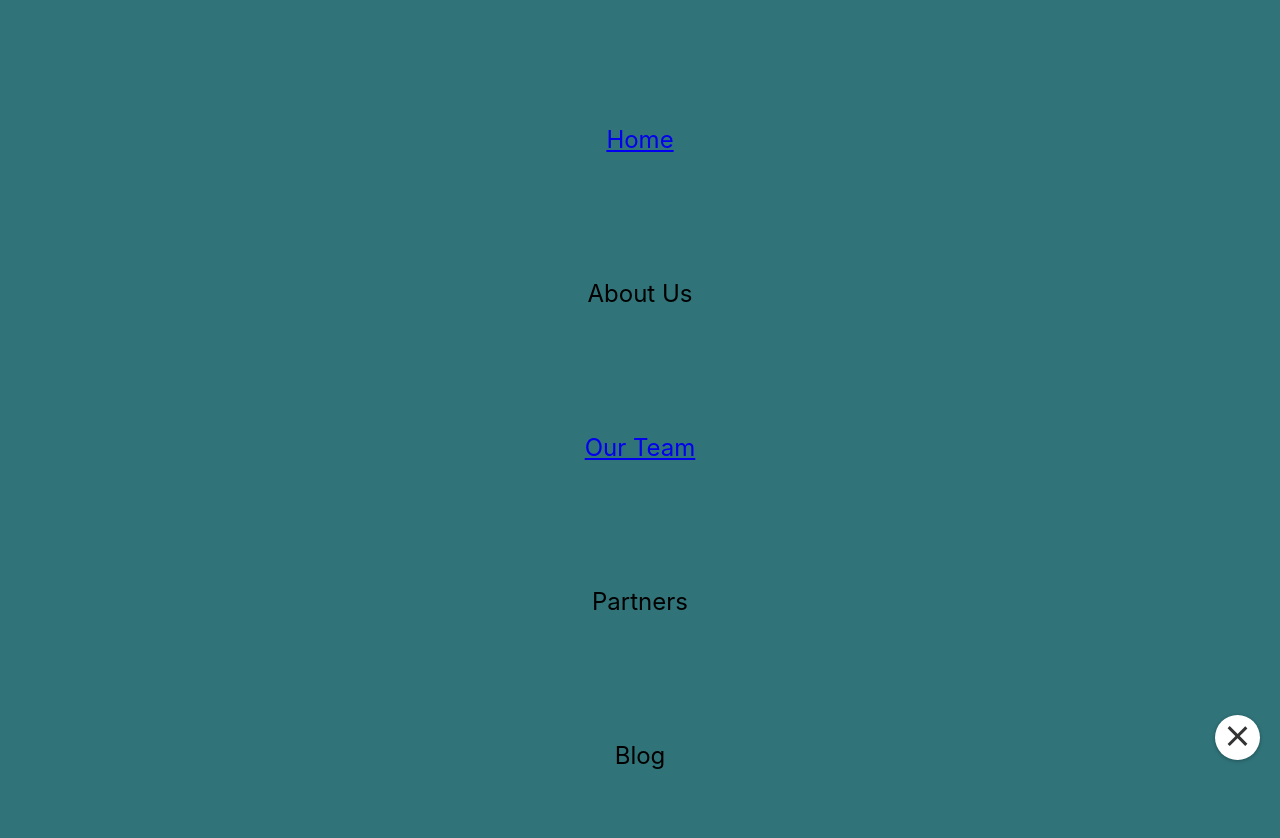
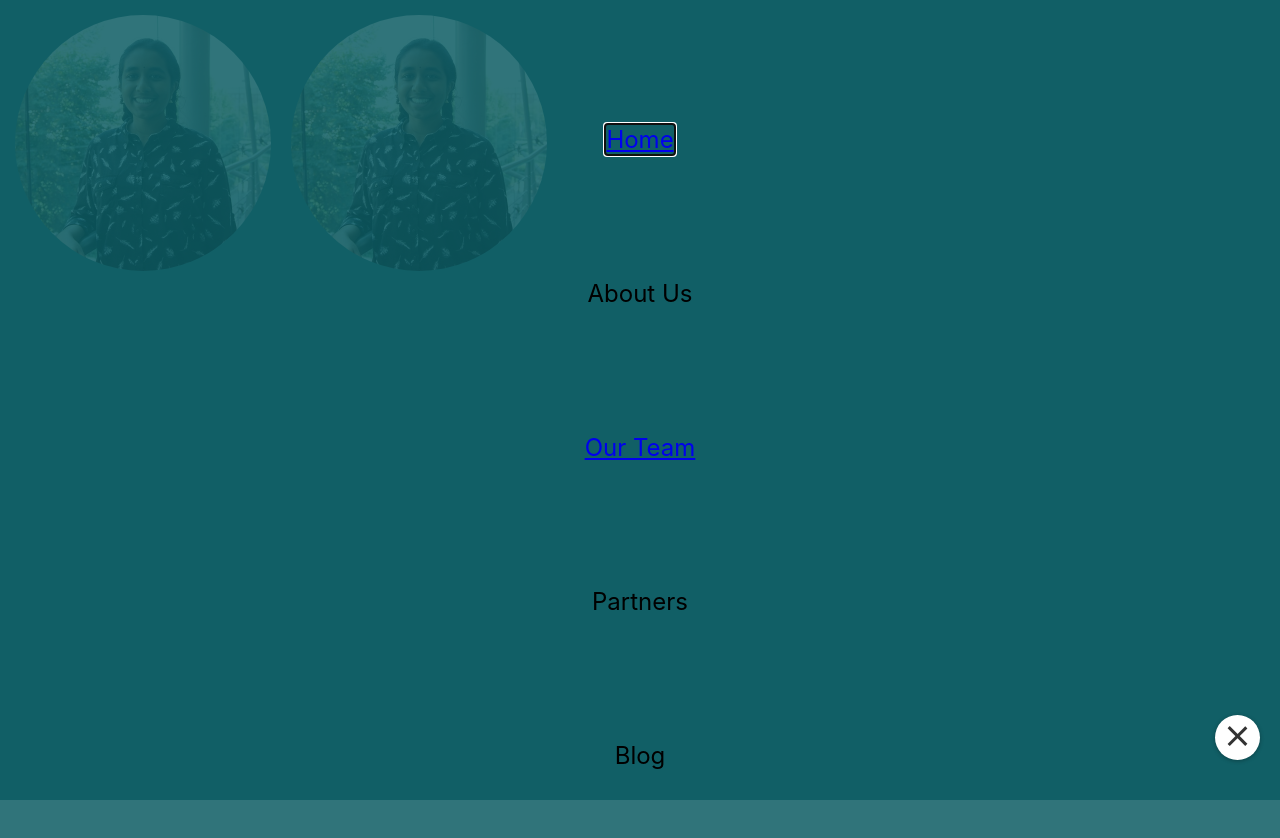
Before and after one commit to scottblender/Simply-Neuro-Website, a React (Create React App) app: page /InfoHolder in a window 1280 px wide. Both pictures are taken after a click on the element 1237 px from the left and 737 px from the top of the page. Shown: the top 838 px of the page. After the commit the page ends 800 px from the top, so only its background shows below. Built offline with nearby package versions, Linux system fonts and the light colour scheme; a web font is replaced by a local one.

Commit message:
Update navigation

```diff
--- /dev/null
+++ b/src/BurgerIcon.js
@@ -0,0 +1,9 @@
+import React from "react";
+import './BurgerIcon.css'
+export default ({ open, ...props }) => (
+  <div className={open ? "burger-menu open" : "burger-menu"} {...props}>
+    <div className="bar1" key="b1" />
+    <div className="bar2" key="b2" />
+    <div className="bar3" key="b3" />
+  </div>
+);
--- a/src/Menu.js
+++ b/src/Menu.js
@@ -1,17 +1,16 @@
 import React from 'react'
 import './Menu.css'
 import {Route, Link, BrowserRouter as Router} from 'react-router-dom';
-const menu = () => {
+export default ({close}) => {
     return(
         <div className ='menu'>
         <ul>
-            <li><Link to='/'>Home</Link></li>
-            <li>About Us</li>
-            <li><Link to='/InfoHolder'>Our Team</Link></li>
-            <li>Partners</li>
-            <li>Blog</li>
+            <li onClick = {close}><Link to='/'>Home</Link></li>
+            <li onClick = {close}>About Us</li>
+            <li onClick = {close}><Link to='/InfoHolder'>Our Team</Link></li>
+            <li onClick = {close}>Partners</li>
+            <li onClick = {close}>Blog</li>
         </ul>
         </div>
     )
 }
-export default menu;
--- a/src/Navigation.js
+++ b/src/Navigation.js
@@ -1,36 +1,35 @@
 import React, {Component} from 'react'
 import Aux from './Auxilliary'
-import './Navigation.css'
 import Menu from './Menu'
-
+import BurgerIcon from "./BurgerIcon";
+import Popup from "reactjs-popup";
 class Navigation extends Component {
     constructor(props){
         super(props);
 
         this.state = {
-            openNav : false,
             displayData : [props.children]
         };
     }
+   contentStyle = {
+        background: "rgba(255,255,255,0",
+        width: "80%",
+        border: "none"
+      };
     render(){
-        const openNavigation = this.state.openNav
-        let navItems;
         let onScreenDisplay = this.state.displayData
-        if(openNavigation){
-            navItems =
-            <Menu></Menu>
-            onScreenDisplay = <div></div>
-        }
         return(
             <Aux>
-            <span onClick={() => this.setState({openNav:!this.state.openNav})}>
-            <div className={openNavigation ? "burger-menu open" : "burger-menu"}>
-            <div className="bar1" key="b1" />
-            <div className="bar2" key="b2" />
-            <div className="bar3" key="b3" />
-            </div>
-            </span>
-             {navItems}
+            <Popup
+                modal
+                overlayStyle={{ background: "rgba(12, 92, 99, 0.85)" }}
+                contentStyle={this.contentStyle}
+                closeOnDocumentClick = {false}
+                trigger = {open => <BurgerIcon open={open}></BurgerIcon>}
+            >
+             {close => <Menu close={close} />}
+            </Popup>
+
              {onScreenDisplay}
                </Aux>
         )
```
Also changed, not shown: src/BurgerIcon.css (renamed from src/Navigation.css).
